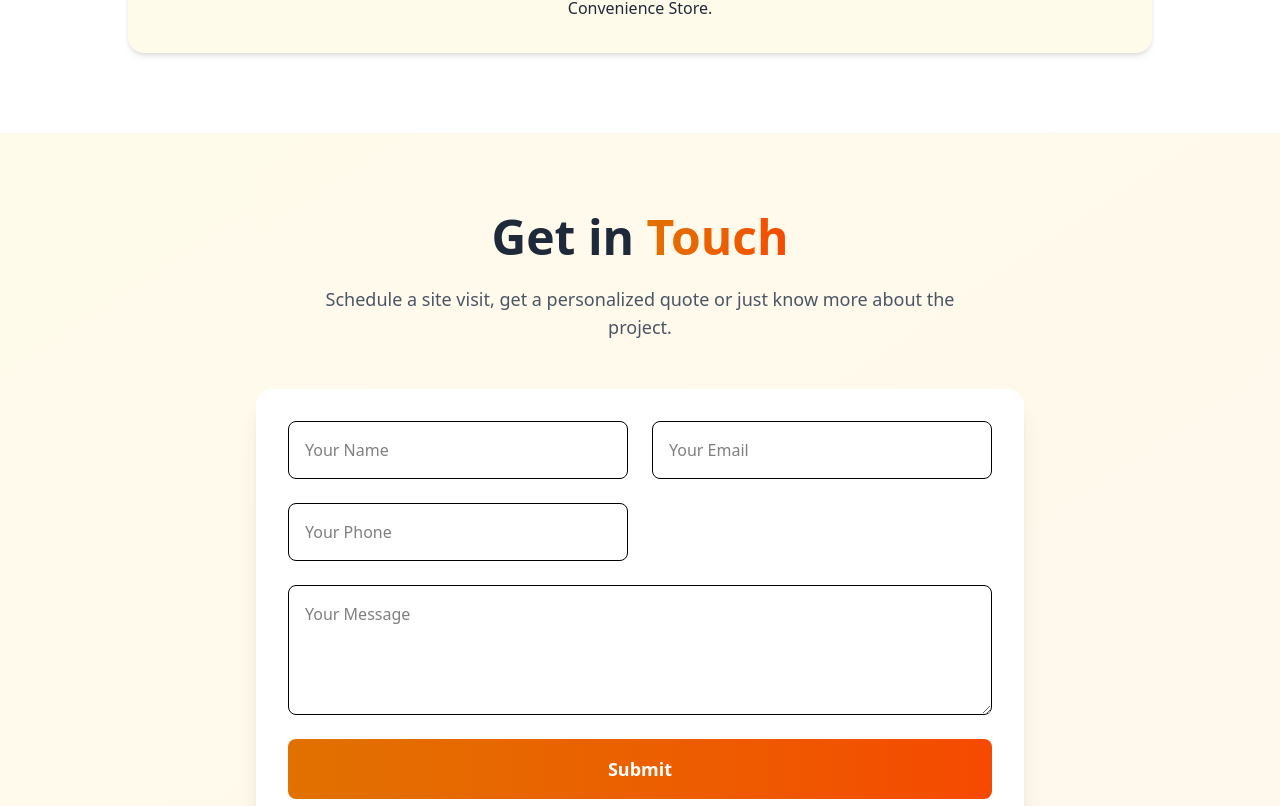
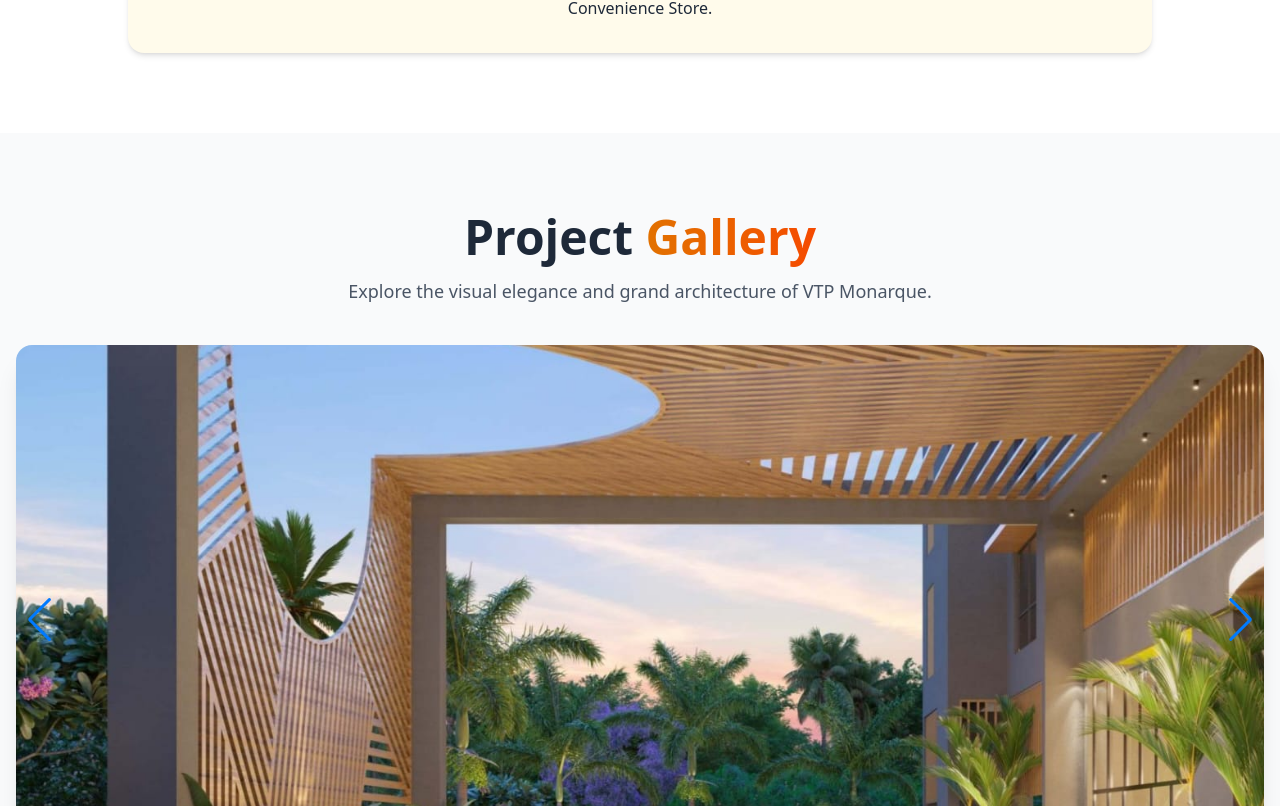
Before and after one commit to Somnathbedre/vtp-monarque-landing-page, a React (Vite) app: page / in a window 1280 px wide. Shown: the part 6274-7080 px from the top of the page. Built offline with nearby package versions, Linux system fonts and the light colour scheme.

Commit message:
✨ Added Project Gallery section with smooth slider and image improvements

```diff
--- a/package.json
+++ b/package.json
@@ -17,6 +17,7 @@
     "react-dom": "^19.1.0",
     "react-icons": "^5.5.0",
     "react-scroll": "^1.9.3",
+    "swiper": "^11.2.10",
     "tailwindcss": "^4.1.11"
   },
   "devDependencies": {
--- /dev/null
+++ b/src/components/ProjectGallery.jsx
@@ -0,0 +1,60 @@
+
+import { Swiper, SwiperSlide } from "swiper/react";
+import { Navigation, Autoplay } from "swiper/modules";
+import "swiper/css";
+import "swiper/css/navigation";
+
+const images = [
+  '/hero-images/building1.jpg',
+  '/hero-images/building2.jpg',
+  '/hero-images/building3.jpg',
+  '/hero-images/building4.jpg',
+  '/hero-images/building5.jpg',
+  '/hero-images/building6.jpg',
+  '/hero-images/building7.jpg',
+  '/hero-images/building8.jpg',
+];
+
+export default function ProjectGallery() {
+  return (
+    <section id="project-gallery" className="py-20 bg-gray-50">
+      <div className="container mx-auto px-4">
+        <div className="text-center mb-10">
+          <h2 className="text-5xl font-bold text-gray-800 mb-4">
+            Project <span className="text-transparent bg-clip-text bg-gradient-to-r from-amber-600 to-orange-600">Gallery</span>
+          </h2>
+          <p className="text-lg text-gray-600 max-w-2xl mx-auto">
+            Explore the visual elegance and grand architecture of VTP Monarque.
+          </p>
+        </div>
+
+        <Swiper
+          modules={[Navigation, Autoplay]}
+          spaceBetween={30}
+          slidesPerView={1}
+          navigation
+          loop
+          autoplay={{
+            delay: 1500,
+            disableOnInteraction: false,
+          }}
+          speed={1200} // Smooth transition speed (ms)
+          className="rounded-2xl shadow-xl"
+        >
+          {images.map((src, index) => (
+            <SwiperSlide key={index}>
+              <div className="w-full h-[550px] overflow-hidden rounded-xl">
+                <img
+                  src={src}
+                  alt={`Building ${index + 1}`}
+                  className="w-full h-full object-cover scale-105 transition-transform duration-700 ease-in-out"
+                  loading="lazy"
+                />
+              </div>
+            </SwiperSlide>
+          ))}
+        </Swiper>
+      </div>
+    </section>
+  );
+}
--- a/src/pages/VTPMonarqueLanding.jsx
+++ b/src/pages/VTPMonarqueLanding.jsx
@@ -7,6 +7,7 @@ import LocationSection from "../components/LocationSection";
 import ContactSection from "../components/ContactSection";
 import Footer from "../components/Footer";
 import Navbar from '../components/Navbar';
+import ProjectGallery from '../components/ProjectGallery';
 
 export default function VTPMonarqueLanding() {
   return (
@@ -18,6 +19,7 @@ export default function VTPMonarqueLanding() {
       <WowFeatures />
       <FloorPlansSection />
       <LocationSection />
+      <ProjectGallery />
       <ContactSection />
       <Footer />
     </div>
```
Also changed, not shown: 1 other file (tests, documents, lock files or other folders).
